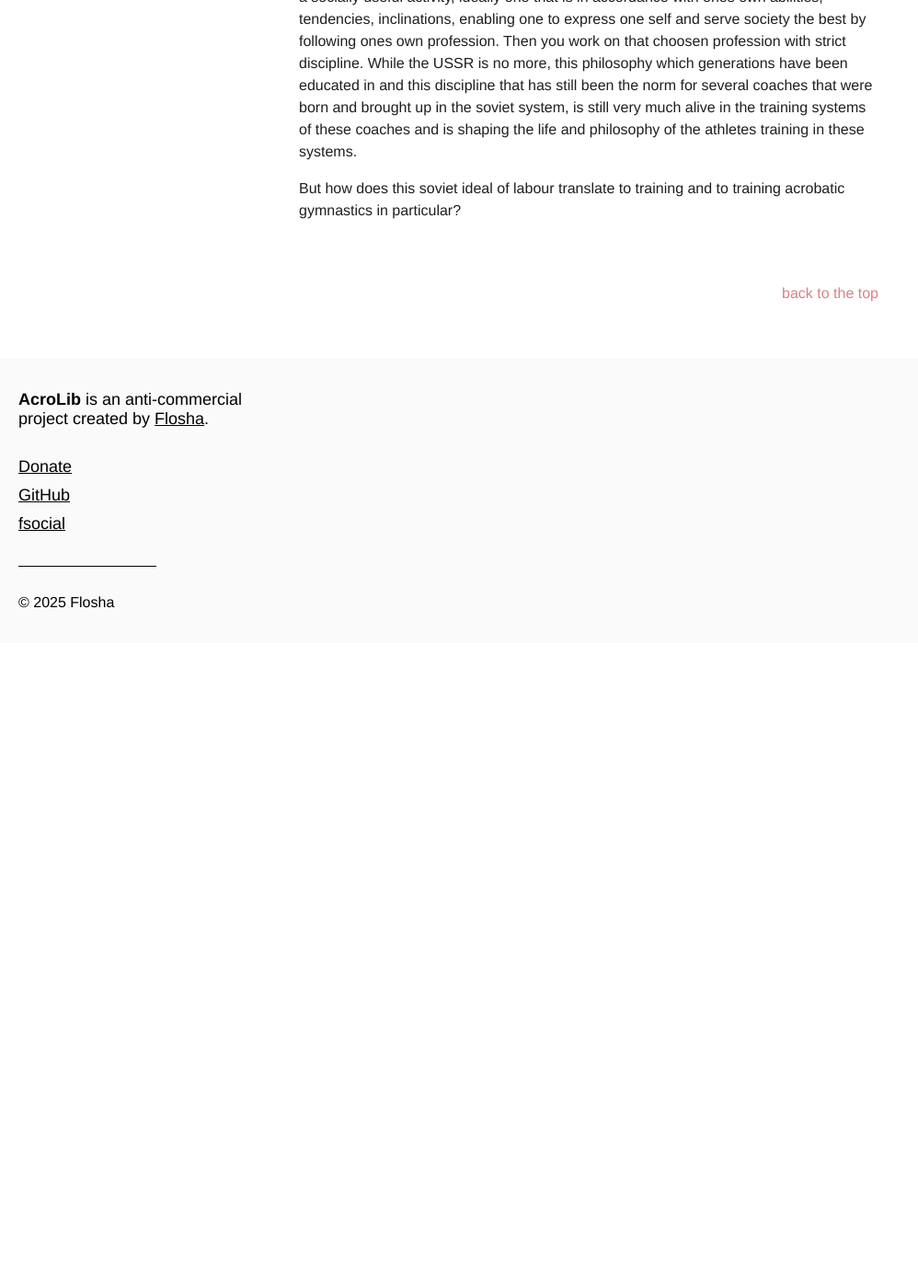
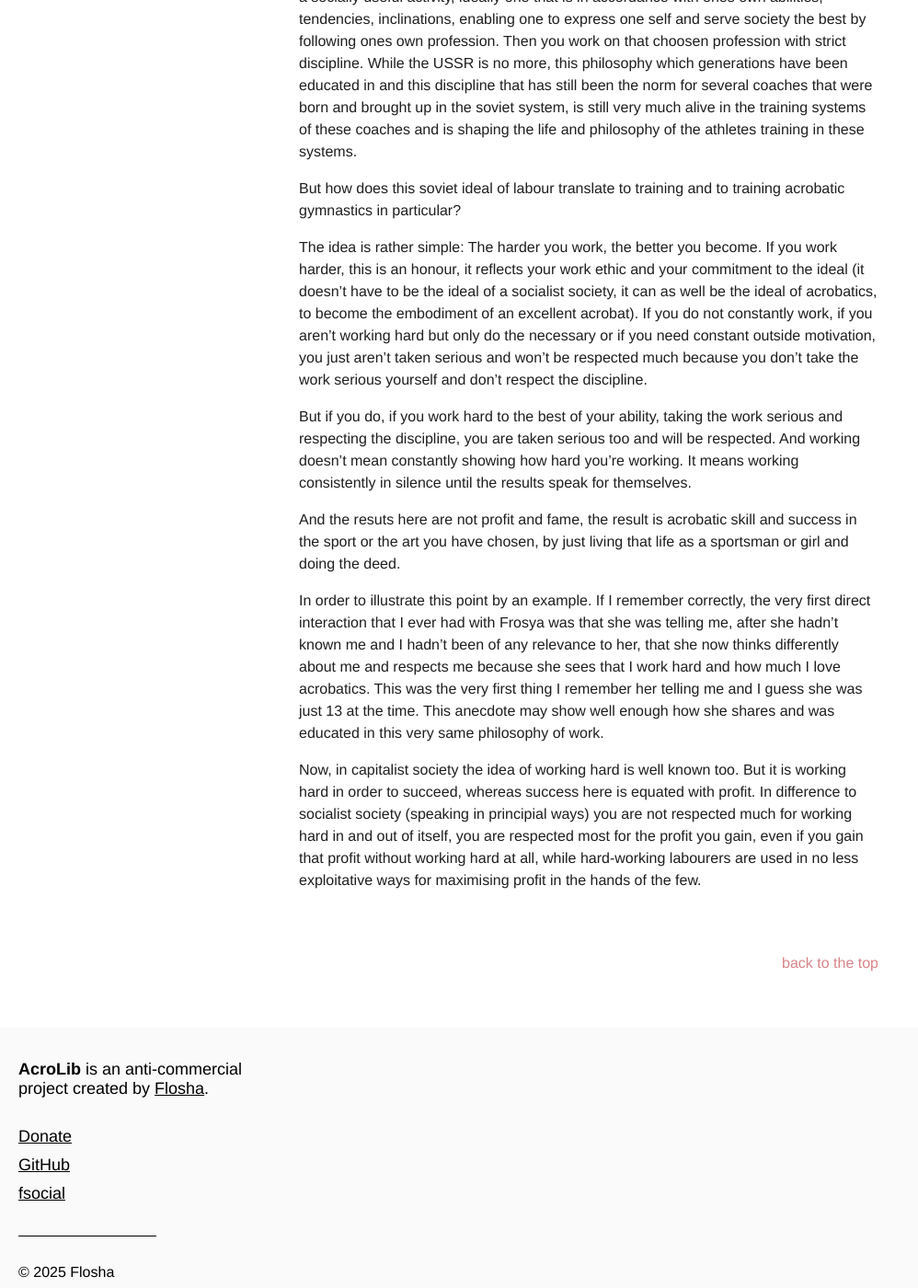
Before and after one commit to floshin/acrolib, a Jekyll site: the page built from training/training-philosophies.md, in a window 1280 px wide and 1400 px high, scrolled down 2479 px. Shown: the whole window at 92% size, without its empty margins (0-998 px from the left). Built offline with Jekyll 4.4.1, drawn with Linux system fonts in a browser that asks for light colours; our own code applies the rules of GitHub Pages for plain Markdown files; before the commit the page ends 3178 px from its top, so only the background shows below that.

Commit message:
Update training-philosophies.md

```diff
--- a/training/training-philosophies.md
+++ b/training/training-philosophies.md
@@ -25,3 +25,13 @@ To quote the last version of the constitution:
 Thus, the idea was: You consider it your duty and honor to work in some form that is socially useful. Read socially useful, not profitable (two attributes that people in capitalist societies easily confuse, while they have little to do with each other). They are choosing a socially useful activity, ideally one that is in accordance with ones own abilities, tendencies, inclinations, enabling one to express one self and serve society the best by following ones own profession. Then you work on that choosen profession with strict discipline. While the USSR is no more, this philosophy which generations have been educated in and this discipline that has still been the norm for several coaches that were born and brought up in the soviet system, is still very much alive in the training systems of these coaches and is shaping the life and philosophy of the athletes training in these systems.
 
 But how does this soviet ideal of labour translate to training and to training acrobatic gymnastics in particular?
+
+The idea is rather simple: The harder you work, the better you become. If you work harder, this is an honour, it reflects your work ethic and your commitment to the ideal (it doesn't have to be the ideal of a socialist society, it can as well be the ideal of acrobatics, to become the embodiment of an excellent acrobat). If you do not constantly work, if you aren't working hard but only do the necessary or if you need constant outside motivation,  you just aren't taken serious and won't be respected much because you don't take the work serious yourself and don't respect the discipline.
+
+But if you do, if you work hard to the best of your ability, taking the work serious and respecting the discipline, you are taken serious too and will be respected. And working doesn't mean constantly showing how hard you're working. It means working consistently in silence until the results speak for themselves.
+
+And the resuts here are not profit and fame, the result is acrobatic skill and success in the sport or the art you have chosen, by just living that life as a sportsman or girl and doing the deed.
+
+In order to illustrate this point by an example. If I remember correctly, the very first direct interaction that I ever had with Frosya was that she was telling me, after she hadn't known me and I hadn't been of any relevance to her, that she now thinks differently about me and respects me because she sees that I work hard and how much I love acrobatics. This was the very first thing I remember her telling me and I guess she was just 13 at the time. This anecdote may show well enough how she shares and was educated in this very same philosophy of work.
+
+Now, in capitalist society the idea of working hard is well known too. But it is working hard in order to succeed, whereas success here is equated with profit. In difference to socialist society (speaking in principial ways) you are not respected much for working hard in and out of itself, you are respected most for the profit you gain, even if you gain that profit without working hard at all, while hard-working labourers are used in no less exploitative ways for maximising profit in the hands of the few.
```
